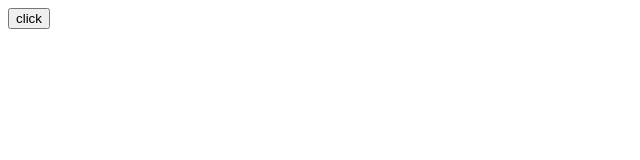
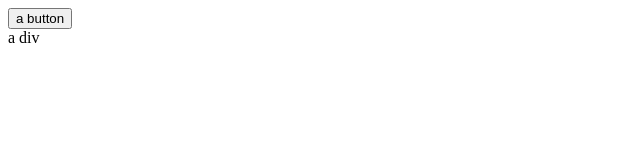
Before and after one commit to yellow90249/vue-test, a Vue app: page / in a window 1280 px wide. Shown: the top 160 px of the page, without its empty margins (0-640 px from the left). Built offline with nearby package versions, Linux system fonts and the light colour scheme.

Commit message:
feat: update

```diff
--- a/src/App.vue
+++ b/src/App.vue
@@ -1,26 +1,14 @@
 <template>
-  <button>click</button>
-  <input type="text" />
+  <button @click="test1">a button</button>
+  <div @click="test1">a div</div>
 </template>
 
 <script>
 export default {
-  mounted() {
-    const button = document.querySelector('button');
-    const input = document.querySelector('input');
-    button.addEventListener('click', () => {
-      input.value = 'abc';
-      input.select();
-      document.execCommand('copy');
-    });
+  methods: {
+    test1() {
+      window.open('', '_blank');
+    },
   },
 };
 </script>
-
-<style>
-input {
-  pointer-events: none;
-  position: absolute;
-  left: -9999px;
-}
-</style>
```
